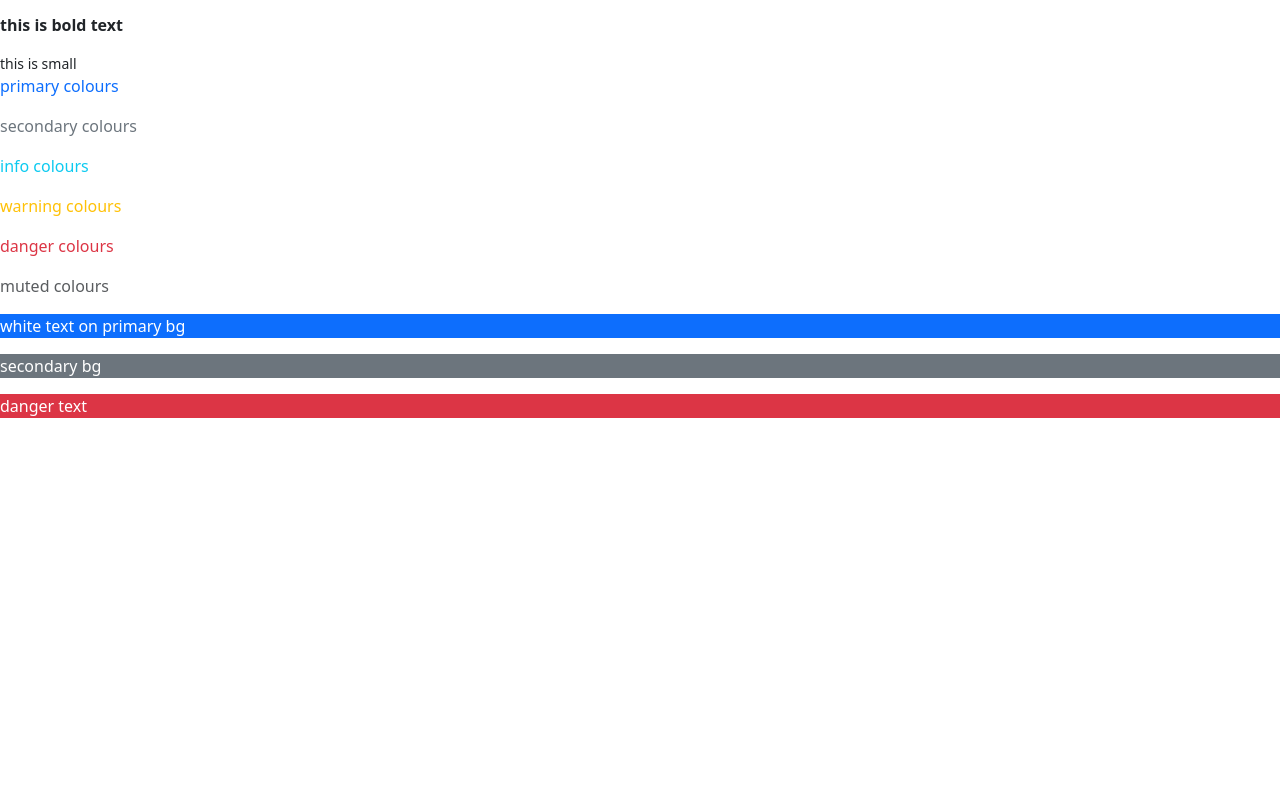
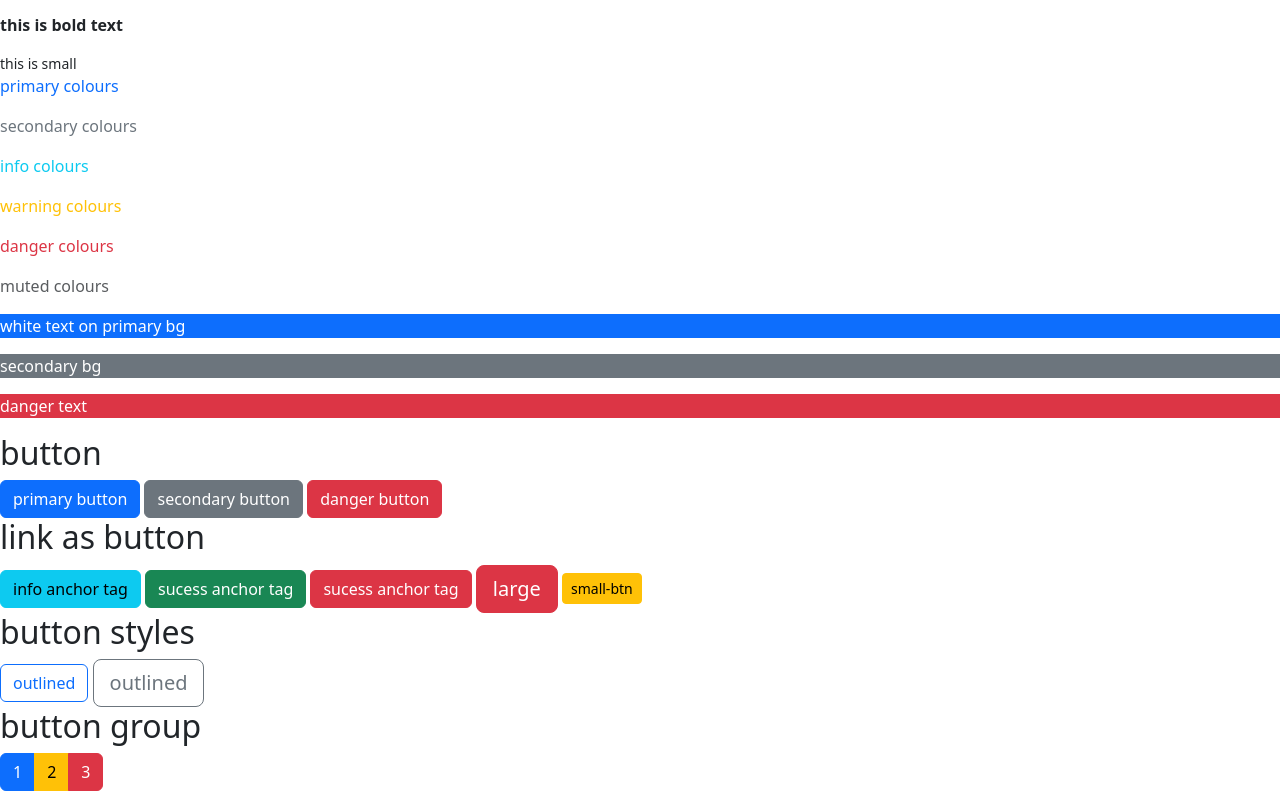
Before and after one commit to suvarna1228/bootstrap-basics, a plain HTML site: page index.html in a window 1280 px wide. Shown: the part 872-1663 px from the top of the page. Before the commit the page ends 1306 px from the top, so only its background shows below. Drawn offline with nearby package versions, Linux system fonts and the light colour scheme.

Commit message:
buttons in bootstrap

```diff
--- a/index.html
+++ b/index.html
@@ -38,8 +38,30 @@
      <p class="text-white bg-primary">white text on primary bg</p>
      <p class="text-white bg-secondary">secondary bg</p>
      <p class="text-white bg-danger">danger text</p>
-
-
+<!-- basic buttons -->
+ <h2>button</h2>
+<button class="btn btn-primary">primary button</button>
+<button class="btn btn-secondary">secondary button</button>
+<button class="btn btn-danger">danger button</button>
+<!-- anchor tags as button -->
+ <h2>link as button</h2>
+ <a href="#" class="btn btn-info">info anchor tag</a>
+ <a href="#" class="btn btn-success">sucess anchor tag</a>
+ <a href="#" class="btn btn-danger">sucess anchor tag</a>
+ <!-- button sizes -->
+  <button class="btn btn-lg btn-danger">large</button>
+  <button class="btn btn-sm btn-warning">small-btn</button>
+  <!-- outlined styles -->
+<h2>button styles</h2>
+<button class="btn btn-outline-primary">outlined</button>
+<button class="btn btn-outline-secondary btn-lg">outlined</button>
+<!-- button groups -->
+ <h2>button group</h2>
+ <div class="btn-group">
+  <a href="#" class="btn btn-primary">1</a>
+  <a href="#" class="btn btn-warning">2</a>
+  <a href="#" class="btn btn-danger">3</a>
+ </div>
    <script src="https://cdn.jsdelivr.net/npm/bootstrap@5.3.3/dist/js/bootstrap.bundle.min.js" integrity="sha384-YvpcrYf0tY3lHB60NNkmXc5s9fDVZLESaAA55NDzOxhy9GkcIdslK1eN7N6jIeHz" crossorigin="anonymous"></script>
 
 </body>
```
